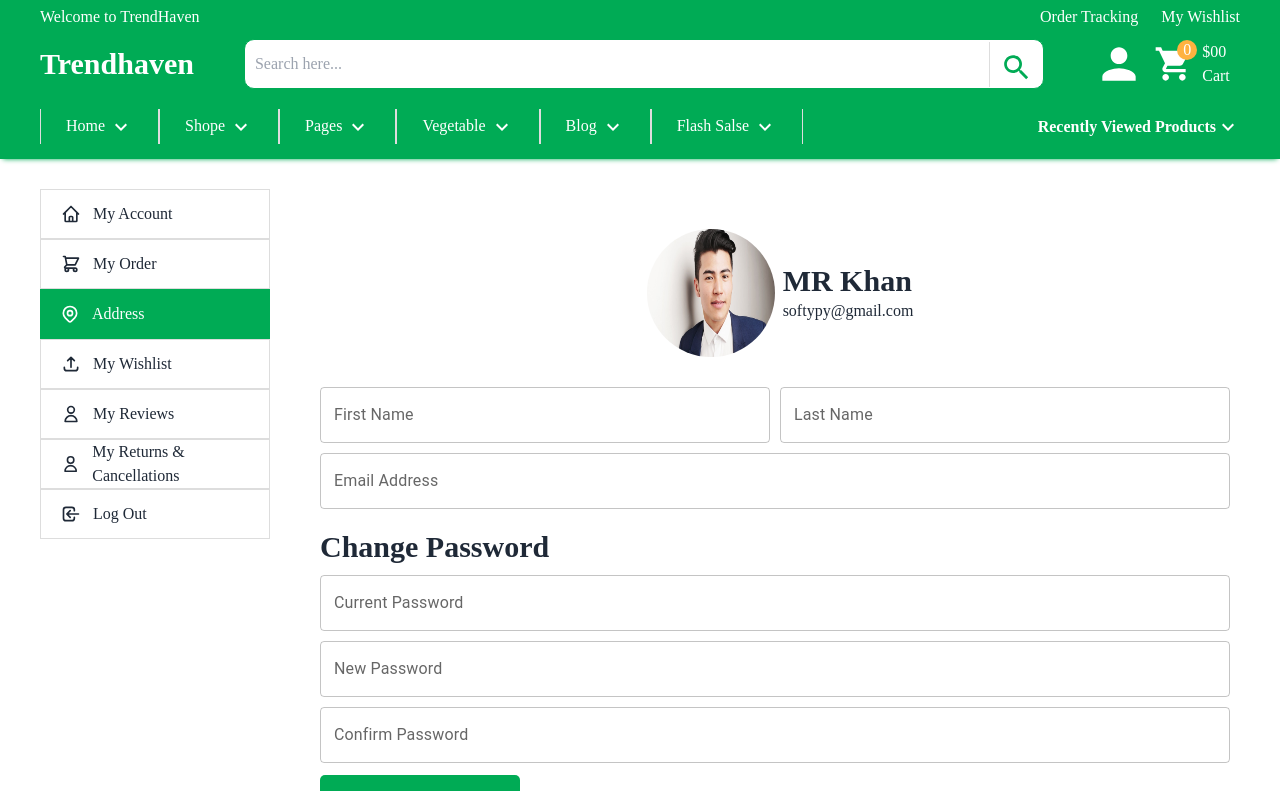
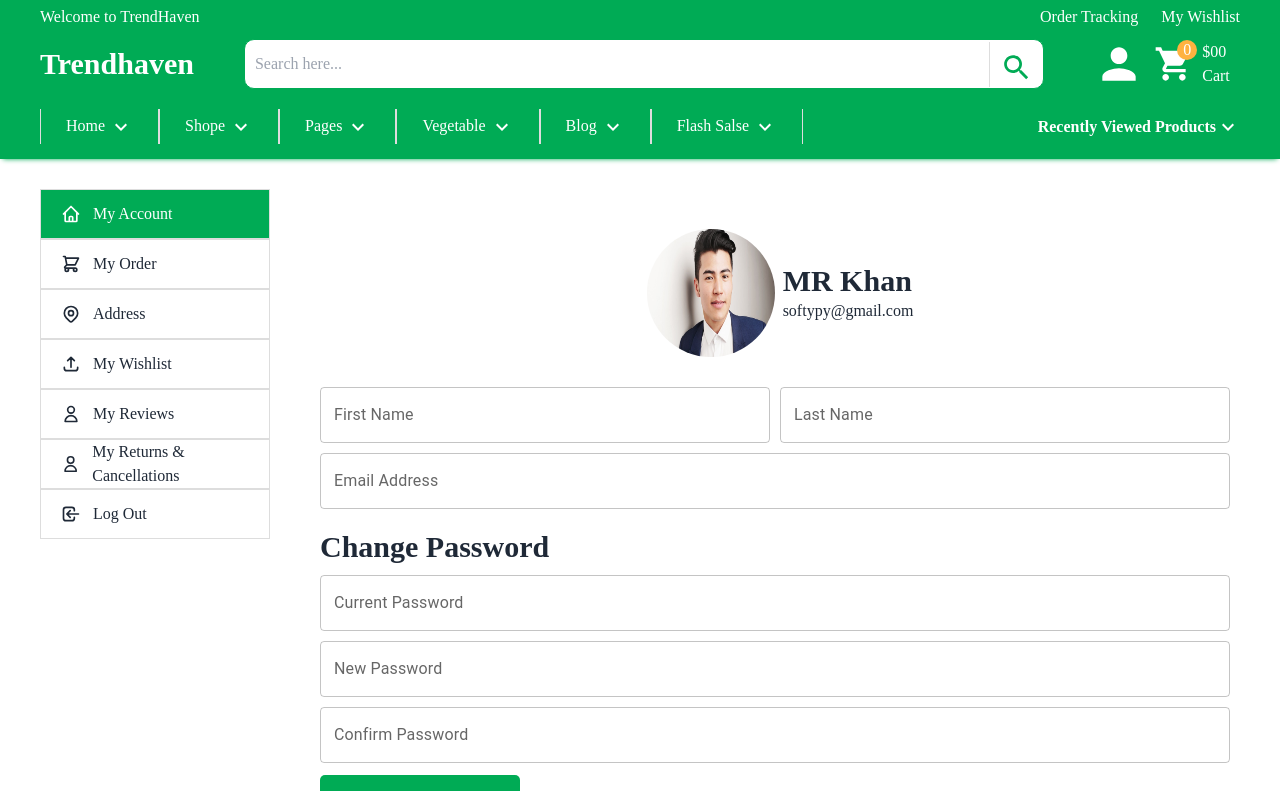
Before and after one commit to Ibrahim-Sikder/trandhaven, a React (Vite) app: page /my-account in a window 1280 px wide. Shown: the top 791 px of the page. Built offline with nearby package versions, Linux system fonts and the light colour scheme.

Commit message:
active-link-add

```diff
--- a/src/Layout/Profile.css
+++ b/src/Layout/Profile.css
@@ -11,17 +11,23 @@
 	background: #00ab55;
 	color: #fff;
 }
-.activeOrderItems {
-	background: #00ab55;
-	color: #fff;
-	border: none;
-}
+
 .profileWrap {
 	display: flex;
 	justify-content: space-between;
 	flex-wrap: wrap;
 	margin-top: 30px;
 }
+.active {
+    background: #00ab55 !important;
+    z-index: 99 !important;
+    color: #fff !important;
+    position: relative;
+    width: 230px;
+    height: 50px;
+    display: block;
+}
+
 @media only screen and (max-width: 1024px) {
 	.sidebarWrap {
 		flex-wrap: wrap;
--- a/src/Layout/Profile.jsx
+++ b/src/Layout/Profile.jsx
@@ -1,4 +1,4 @@
-import { Link, Outlet } from 'react-router-dom'
+import {  NavLink, Outlet } from 'react-router-dom'
 import Header from '../shared/Header/Header'
 import Footer from '../shared/Footer/Footer'
 import {
@@ -17,25 +17,25 @@ const Profile = () => {
 			<div className="profileWrap  wrapContainer">
 				<aside className="sidebar">
 					<div className="sidebarWrap">
-						<Link to="/my-account">
+						<NavLink to="/my-account">
 							<div className="orderItems">
 								<HiOutlineHome className="" size={20} />
 								<span className="ml-3">My Account </span>
 							</div>
-						</Link>
+						</NavLink>
 
-						<Link to="/my-account/order">
+						<NavLink to="/my-account/order">
 							<div className="orderItems">
 								<HiOutlineShoppingCart size={20} />
 								<span className="ml-3">My Order</span>
 							</div>
-						</Link>
-						<Link to="/my-account/address">
-							<div className="orderItems activeOrderItems">
+						</NavLink>
+						<NavLink to="/my-account/address" >
+							<div className="orderItems ">
 								<HiOutlineLocationMarker size={20} />
 								<span className="ml-3">Address </span>
 							</div>
-						</Link>
+						</NavLink>
 						<div className="orderItems">
 							<HiOutlineUpload size={20} />
 							<span className="ml-3"> My Wishlist</span>
@@ -44,12 +44,12 @@ const Profile = () => {
 							<HiOutlineUser size={20} />
 							<span className="ml-3">My Reviews</span>
 						</div>
-						<Link to="/my-account/cancel">
+						<NavLink to="/my-account/cancel">
 							<div className="orderItems">
 								<HiOutlineUser size={20} />
 								<span className="ml-3">My Returns & Cancellations</span>
 							</div>
-						</Link>
+						</NavLink>
 						<div className="orderItems">
 							<HiOutlineLogin size={20} />
 							<span className="ml-3">Log Out </span>
--- a/src/pages/OrderTracking/OrderTracking.css
+++ b/src/pages/OrderTracking/OrderTracking.css
@@ -19,3 +19,10 @@
 	background: #00ab55;
 	color: #fff;
 }
+
+@media only screen and (max-width: 500px) {
+	.trackingOrder,
+	.orderTrackingInput {
+		width: 100%;
+	}
+}
--- a/src/shared/Header/Header.jsx
+++ b/src/shared/Header/Header.jsx
@@ -11,7 +11,7 @@ const Header = () => {
                <div className="navBarWrap">
                <div className="headerWrap">
                 <div className="header">
-                    <h3 className="text-3xl font-bold">Trendhaven</h3>
+                   <Link to='/'> <h3 className="text-3xl font-bold">Trendhaven</h3></Link>
                     <div className='search'>
                         <input type="text" placeholder='Search here...' autoComplete='off'/>
                         <button><Search className='searchIcon'/> </button>
--- a/src/shared/Header/TopBar.jsx
+++ b/src/shared/Header/TopBar.jsx
@@ -6,8 +6,8 @@ const TopBar = () => {
              <div className="topBarWrap">
                     <span>Welcome to TrendHaven</span>
                     <div className='topbarRightSide'>
-                        <span>Order Tracking</span>
-                      <Link to='/wishlist'>  <span>My Wishlist</span></Link>
+                      <Link to='/wishlist'>  <span className='hover:border-b-2 transition-all '>Order Tracking</span></Link>
+                      <Link to='/wishlist'>  <span className='hover:border-b-2 transition-all ' >My Wishlist</span></Link>
                     </div>
                 </div>
         </div>
```
